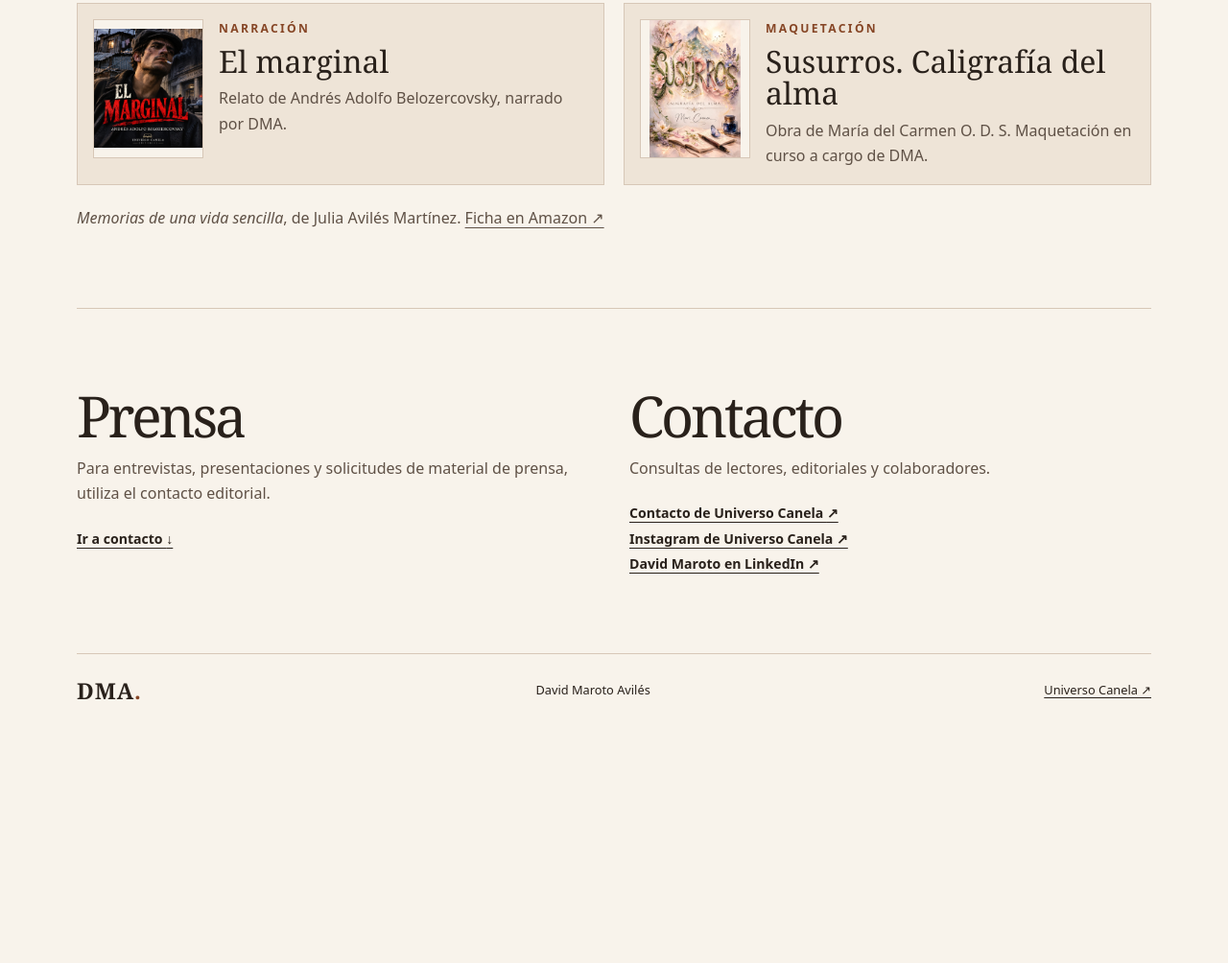
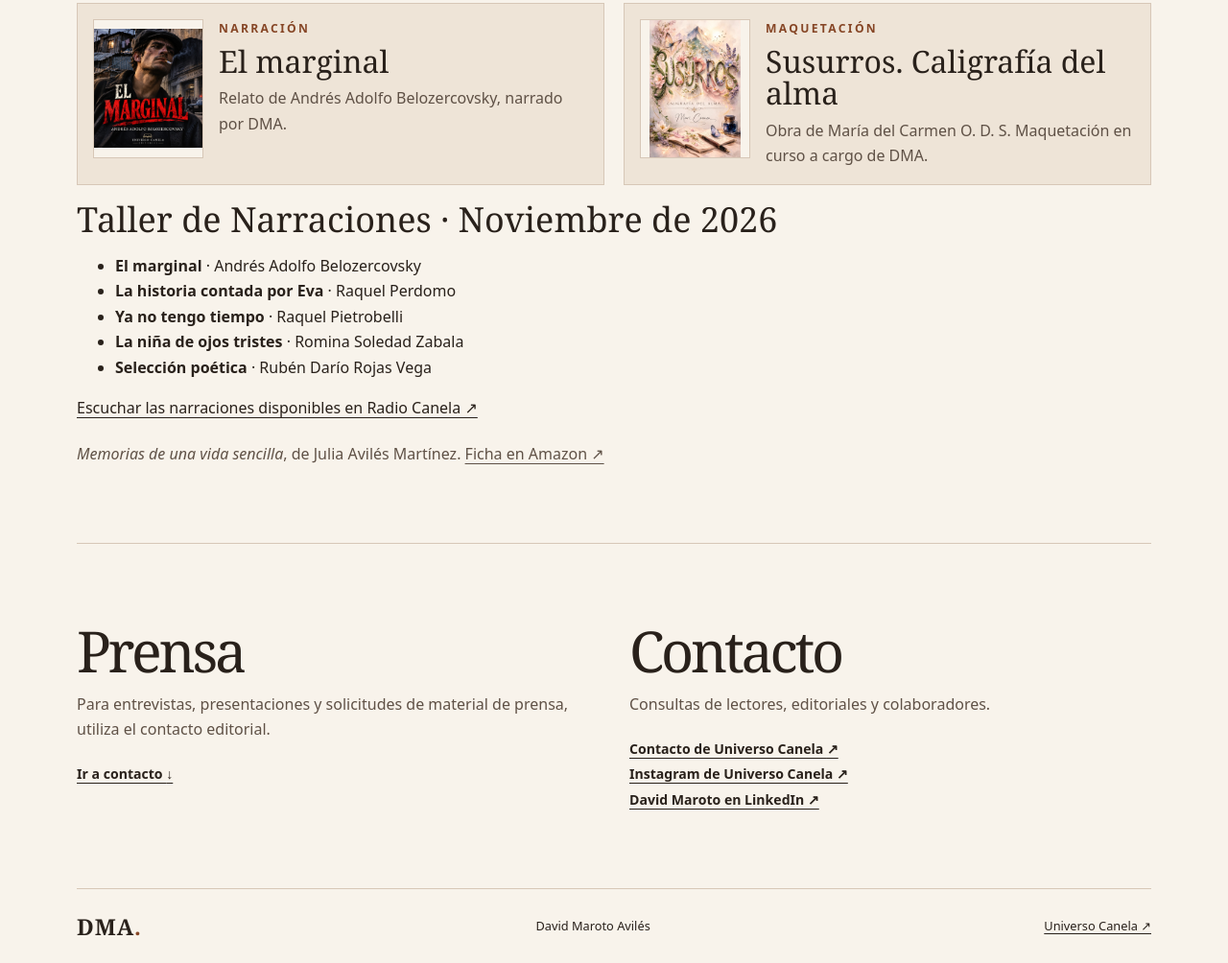
Before and after one commit to UNIVERSOCANELA/david-maroto-autor, a plain HTML site: page index.html in a window 1280 px wide. Shown: the part 3449-4453 px from the top of the page at 96% size. Before the commit the page ends 4208 px from the top, so only its background shows below. Drawn offline with Linux system fonts and the light colour scheme.

Commit message:
Añadir las cinco colaboraciones del Taller de noviembre

```diff
--- a/index.html
+++ b/index.html
@@ -123,6 +123,15 @@
           </div>
         </article>
       </div>
+      <h3 id="taller-noviembre">Taller de Narraciones · Noviembre de 2026</h3>
+      <ul aria-labelledby="taller-noviembre">
+        <li><strong>El marginal</strong> · Andrés Adolfo Belozercovsky</li>
+        <li><strong>La historia contada por Eva</strong> · Raquel Perdomo</li>
+        <li><strong>Ya no tengo tiempo</strong> · Raquel Pietrobelli</li>
+        <li><strong>La niña de ojos tristes</strong> · Romina Soledad Zabala</li>
+        <li><strong>Selección poética</strong> · Rubén Darío Rojas Vega</li>
+      </ul>
+      <p><a href="https://www.universocanela.online/p/radio-canela.html">Escuchar las narraciones disponibles en Radio Canela ↗</a></p>
       <p class="editorial-link"><cite>Memorias de una vida sencilla</cite>, de Julia Avilés Martínez. <a href="https://www.amazon.es/dp/B0G6JZJCYZ">Ficha en Amazon ↗</a></p>
     </section>
     <div class="wrap bottom">
```
